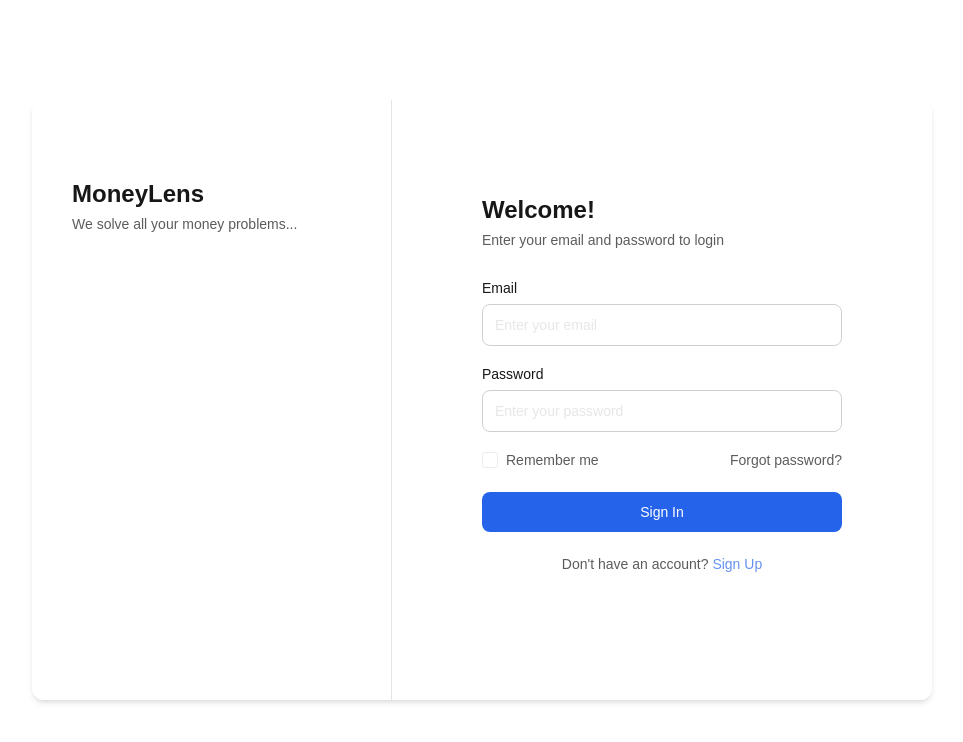
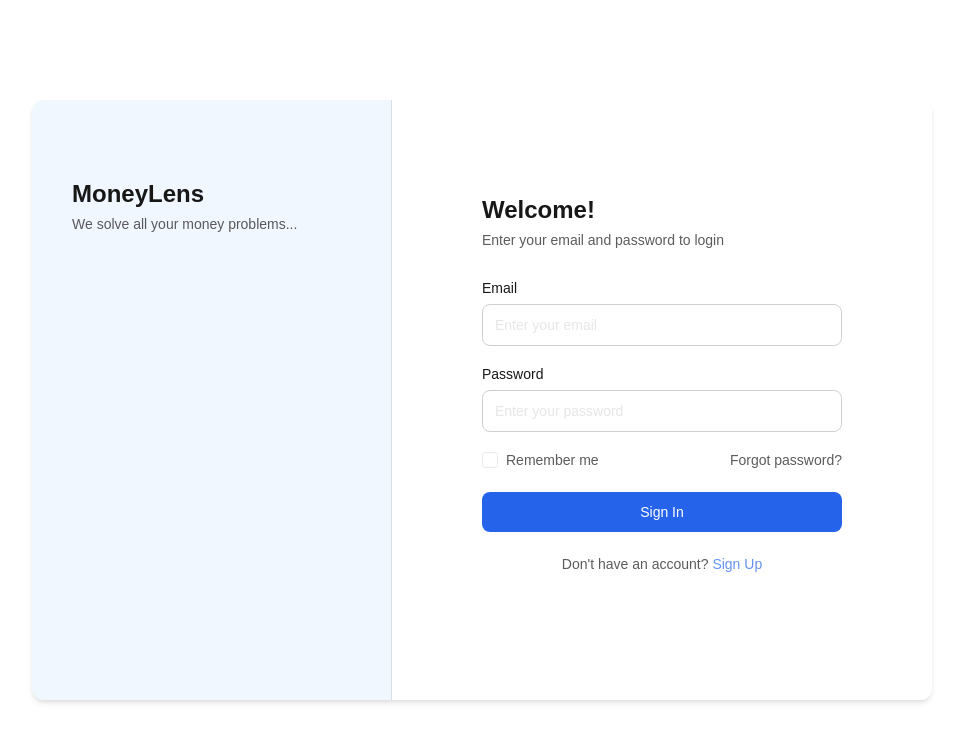
Before and after one commit to Sahil-Sharma-603/Money-Lens-App, a Next.js app in the folder frontend/: page / in a window 1280 px wide. Shown: the top 742 px of the page, without its empty margins (158-1121 px from the left). Built offline with nearby package versions, Linux system fonts and the light colour scheme.

Commit message:
Updated login css for blue tint background

```diff
--- a/frontend/src/app/page.module.css
+++ b/frontend/src/app/page.module.css
@@ -20,7 +20,7 @@
 
 .sidebar {
   width: 40%;
-  background: var(--background);
+  background: #f0f7ff; /*light blue background*/
   border-right: 1px solid rgba(0, 0, 0, 0.1);
   padding: 40px;
   display: flex;
```
